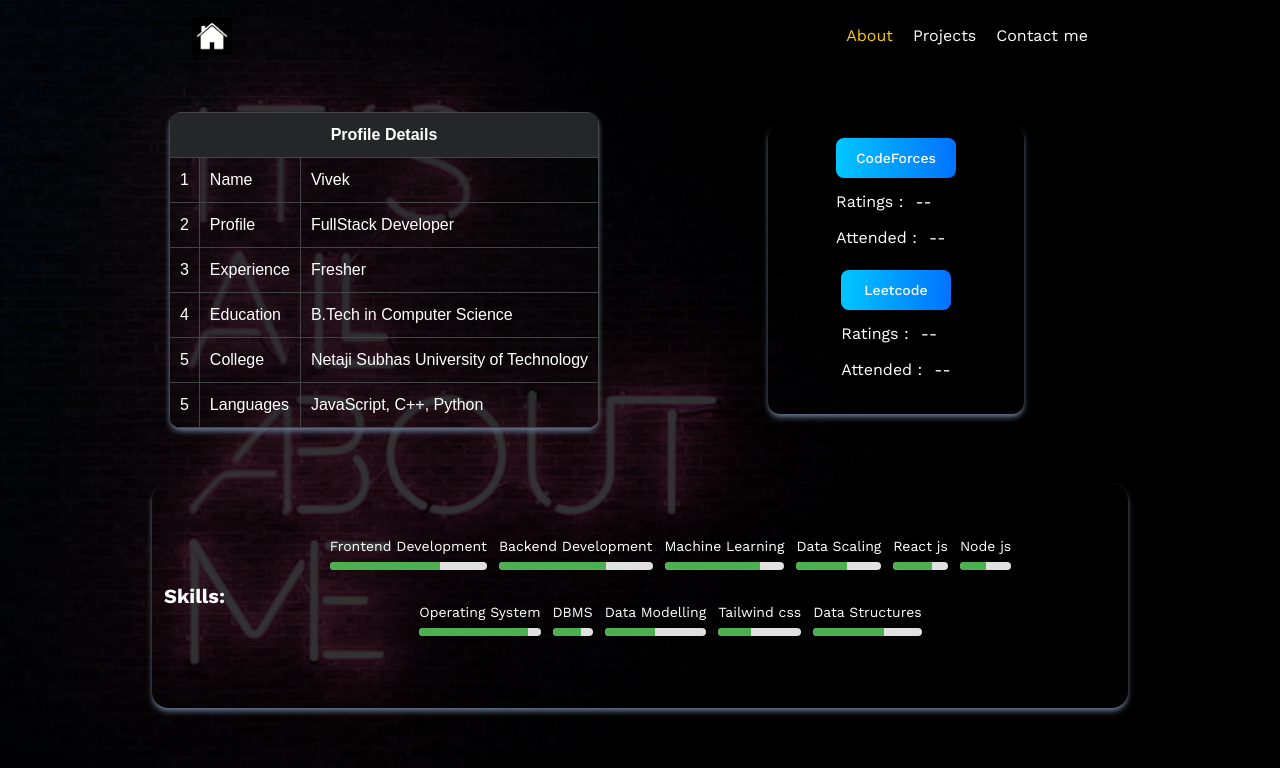
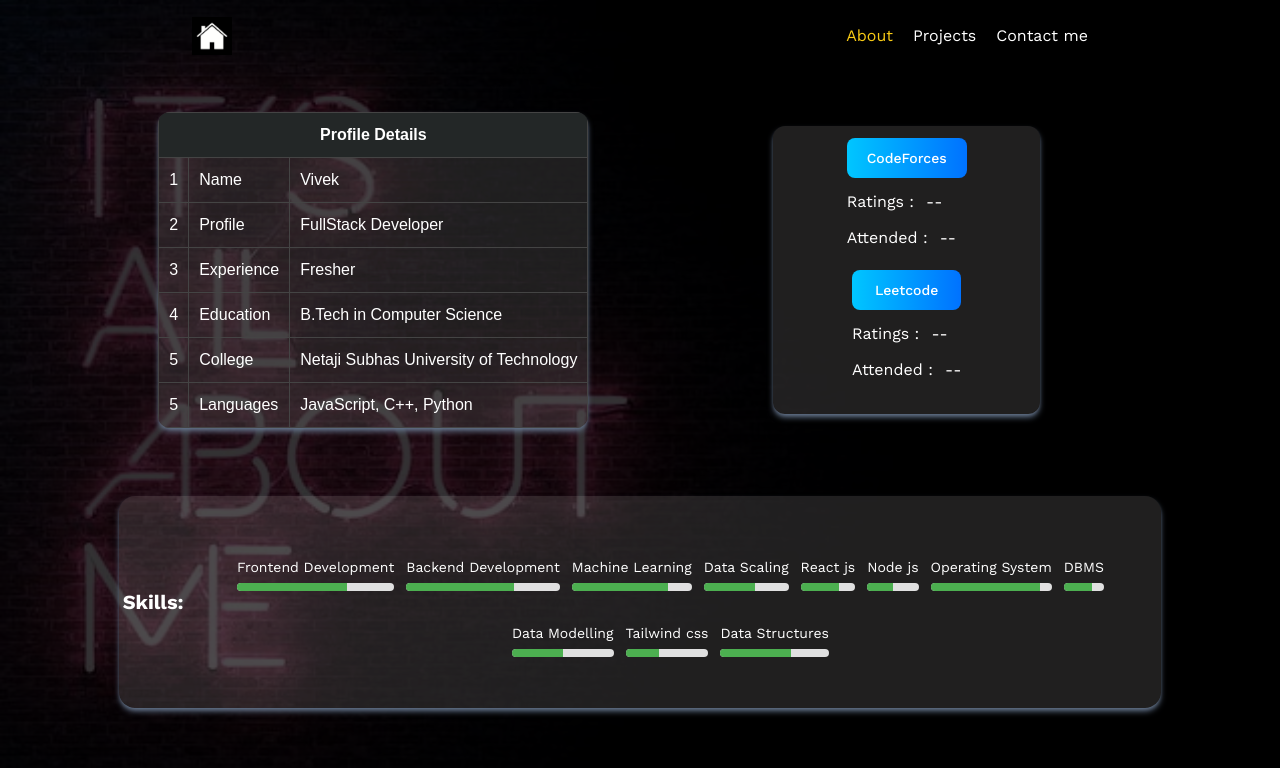
Before and after one commit to Vivek1-coder/Portfolio, a React (Vite) app in the folder Frontend/: page /about in a window 1280 px wide. Shown: the top 768 px of the page. Built offline with nearby package versions, Linux system fonts and the light colour scheme; no server answers.

Commit message:
About page responsiveness

```diff
--- a/Frontend/src/components/Table/Table.jsx
+++ b/Frontend/src/components/Table/Table.jsx
@@ -14,7 +14,7 @@ const HoverableTable = () => {
 
   return (
     <div style={{ padding: "20px", maxWidth: "800px" }}>
-      <table className="hoverable-table shadow-md shadow-slate-500 rounded-xl overflow-hidden ">
+      <table className="hoverable-table shadow-md shadow-slate-500 rounded-xl overflow-hidden background">
         <thead>
             <tr>
 
--- a/Frontend/src/pages/About.jsx
+++ b/Frontend/src/pages/About.jsx
@@ -71,9 +71,9 @@ const About = () => {
   useEffect(() => {
     axios
       .get("/api/user.rating?handle=Vivek1-coder")
-      .then(async (response) => {
-        const index = await response.data.result.length;
-        await setcodeforcesRatings(response.data.result[index - 1].newRating);
+      .then( (response) => {
+        const index = response.data.result.length;
+         setcodeforcesRatings(response.data.result[index - 1].newRating);
         setcodeforcesAttended(index);
       })
       .catch((error) => {
@@ -82,37 +82,37 @@ const About = () => {
   });
 
   useEffect(() => {
-    axios.get("/userContestRankingInfo/vivek1_coder").then(async (response) => {
-      await setLeetcodeAttended(
+    axios.get("/userContestRankingInfo/vivek1_coder").then( (response) => {
+       setLeetcodeAttended(
         response.data.data.userContestRanking.attendedContestsCount
       );
-      await setLeetcodeRatings(response.data.data.userContestRanking.rating);
+       setLeetcodeRatings(response.data.data.userContestRanking.rating);
       console.log(response.data.data.userContestRanking);
       console.log(leetcodeRatings, leetcodeAttended);
     });
   });
 
   return (
-    <div className="w-full h-screen relative ">
+    <div className="w-full h-screen relative object-contain">
       <div
-        className="absolute inset-0"
+        className="absolute inset-0 max-sm:hidden"
         style={{
           backgroundImage: `url(${back})`, // Replace with your image
           backgroundSize: "cover",
-          backgroundPosition: "center",
+          backgroundPosition: "left",
           backgroundRepeat: "no-repeat",
           opacity: 0.2, // Decrease image opacity
           zIndex: -0.2, // Ensure it stays behind the content
         }}
       ></div>
-      <section className="w-full h-screen relative text-white flex justify-center items-center">
-        <div className="h-4/5 w-4/5 flex flex-col">
-          <div className="h-3/5 flex">
-            <div className="w-1/2 flex flex-col justify-center items-center p-3 text-yellow-500">
+      <section className="w-full h-screen relative text-white flex justify-center md:items-center">
+        <div className="md:h-4/5 w-5/6 flex flex-col max-lg:overflow-y-auto md:gap-6">
+          <div className="md:h-3/5 flex flex-wrap max-md:mt-10 ">
+            <div className="w-full md:w-1/2 flex flex-col justify-center items-center p-3 text-yellow-500 ">
               <HoverableTable />
             </div>
-            <div className="w-1/2 flex justify-center items-center rounded-xl">
-              <div className="w-1/2 h-72 p-3 flex items-center flex-col text-center gap-5 rounded-xl shadow-md shadow-slate-500">
+            <div className="w-full md:w-1/2 flex justify-center items-center rounded-xl">
+              <div className="w-1/2 h-72 p-3 flex items-center flex-col text-center gap-5 rounded-xl shadow-md shadow-slate-500 background">
                 <ul className="flex flex-col gap-3">
                   <a href="https://codeforces.com/profile/Vivek1-coder">
                     <li className="btn">CodeForces</li>
@@ -142,9 +142,10 @@ const About = () => {
               </div>
             </div>
           </div>
-          <div className="h-2/5 flex justify-center items-center shadow-md shadow-slate-500 rounded-2xl m-6 p-3">
-            <p className="font-bold text-xl">Skills: </p>
-            <div className="flex flex-wrap gap-3 justify-center items-center p-10 overflow-y-auto">
+          <p className="font-bold md:text-xl mt-3 md:hidden ">Skills: </p>
+          <div className=" md:h-2/5 flex justify-center items-center shadow-md shadow-slate-500 rounded-2xl m-3 p-1 background ">
+            <p className="font-bold md:text-xl max-md:hidden">Skills: </p>
+            <div className="flex md:h-5/6 flex-wrap gap-3 justify-center items-center p-10 overflow-y-auto ">
               {skills.map((skill) => (
                 <Skillbar
                   key={skill.id}
```
Also changed, not shown: Frontend/src/assets/images/about.jpg.
